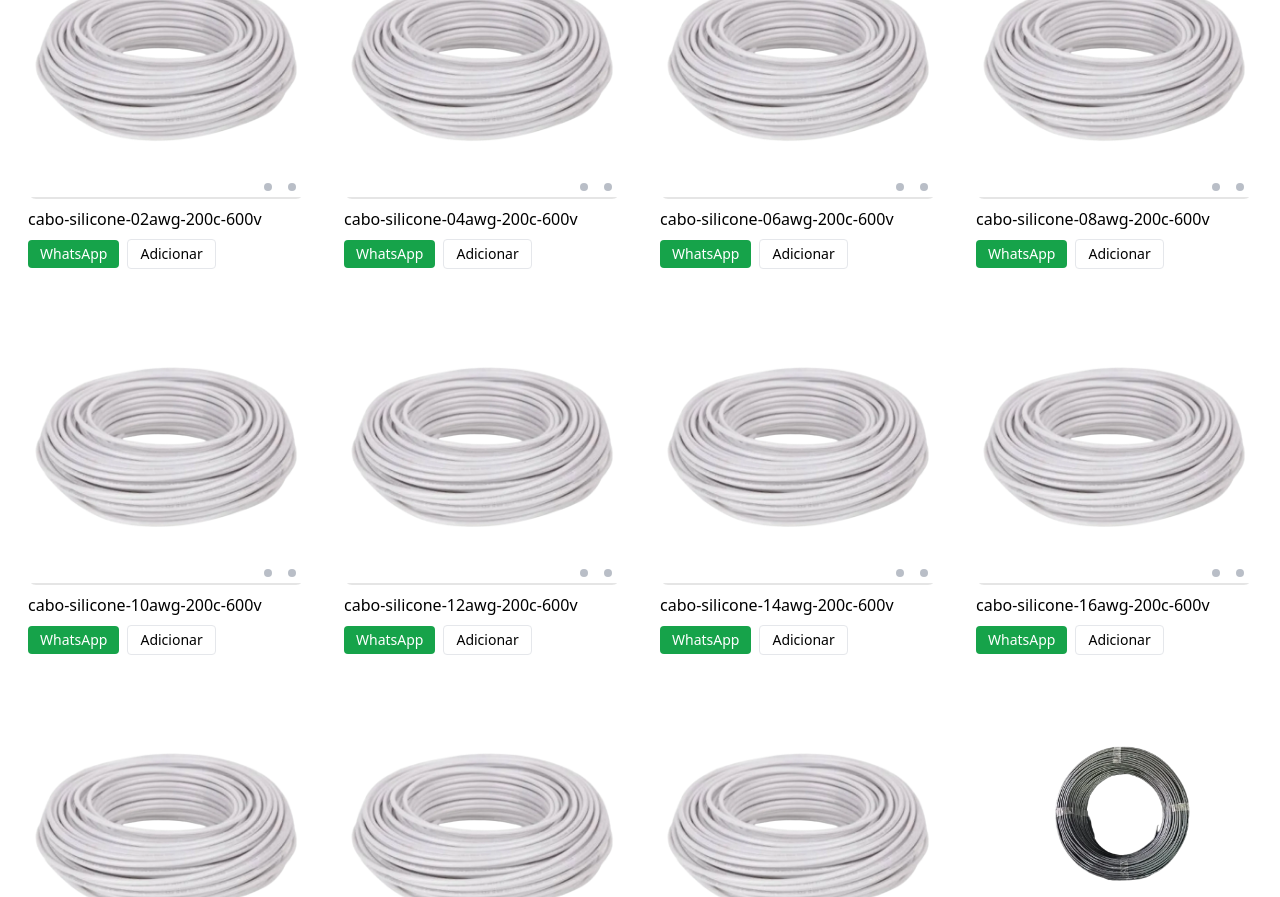
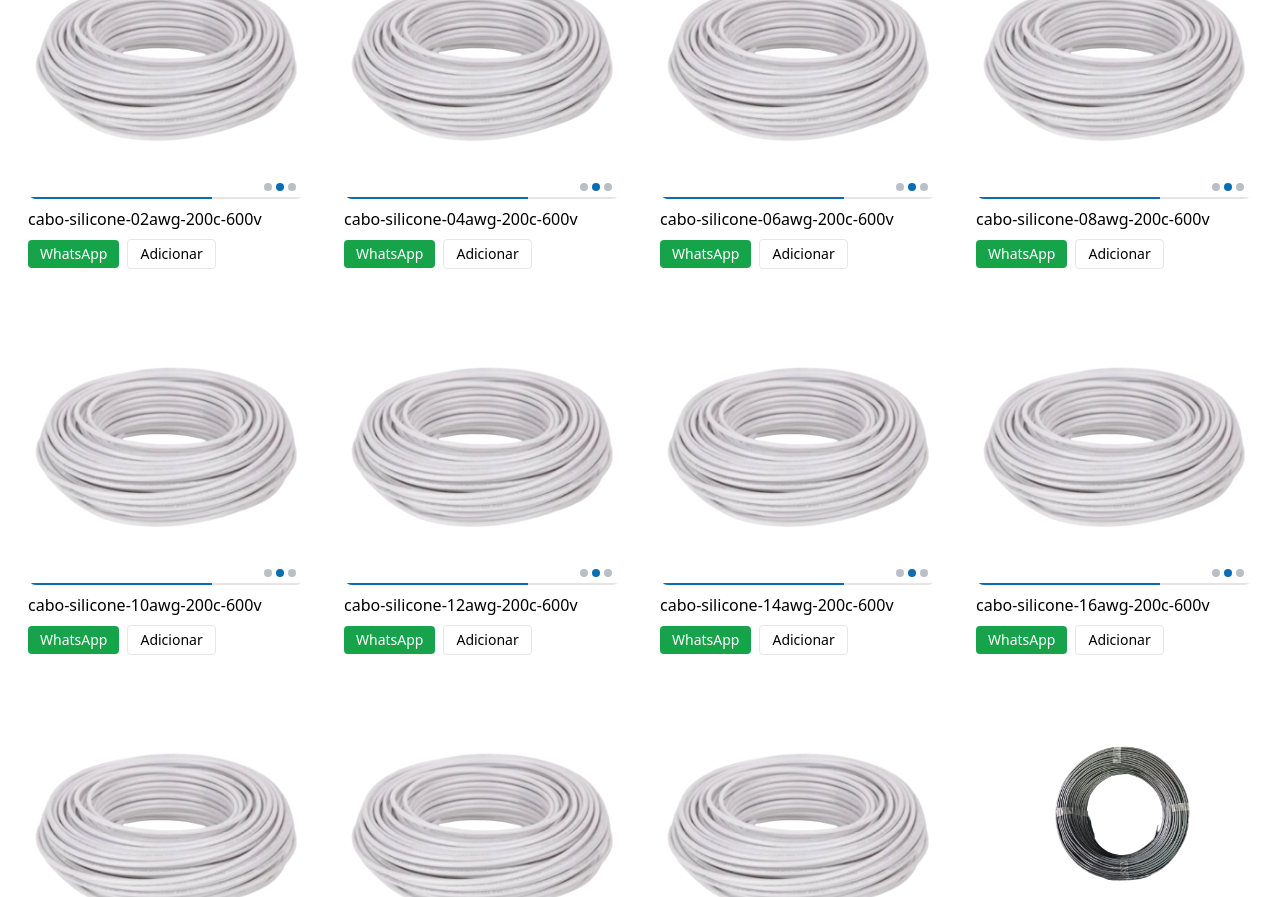
Before and after one commit to 1v4runboy-sketch/v0-poluseletrotecnicanext, a Next.js app: page / in a window 1280 px wide. Shown: the part 884-1781 px from the top of the page. Built offline with nearby package versions, Linux system fonts and the light colour scheme; no server answers.

Commit message:
Update tailwind.config.js

```diff
--- a/tailwind.config.js
+++ b/tailwind.config.js
@@ -2,6 +2,6 @@
 module.exports = {
   darkMode: 'class',
   content: ['./app/**/*.{ts,tsx}', './components/**/*.{ts,tsx}', "*.{js,ts,jsx,tsx,mdx}"],
-  theme: { extend: {} },
+  theme: { extend: { colors: { weg: '#0A6CB2' } } },
   plugins: []
 };
```
